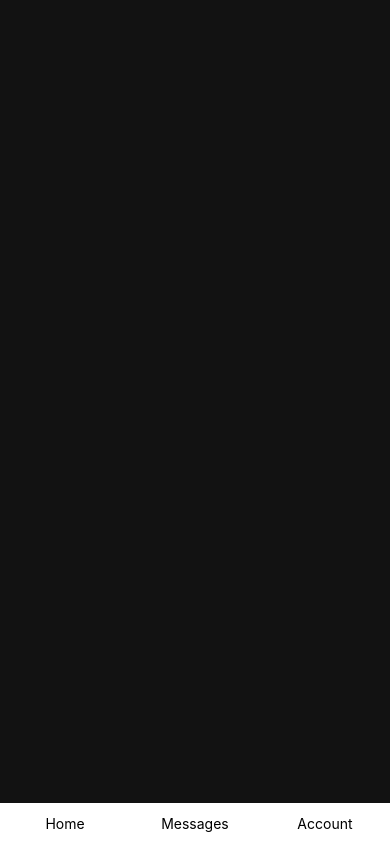
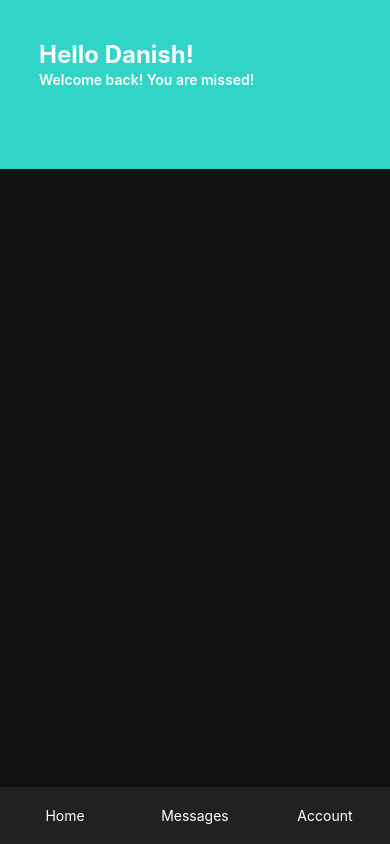
Before and after one commit to qryskalyst20/IIUM-Student-Services, a React Native app: screen /HomeScreen in a window 390 px wide. Built offline with nearby package versions, Linux system fonts and the light colour scheme.

Commit message:
added navigationbar

```diff
--- a/src/components/SearchBar/NavigationBar/NavigationBar.js
+++ b/src/components/SearchBar/NavigationBar/NavigationBar.js
@@ -3,21 +3,21 @@ import { View, Text, TouchableOpacity, StyleSheet } from "react-native";
 
 const NavigationBar = () => {
   return (
-    <View className="bg-white w-screen py-3 flex flex-row">
+    <View className="bg-[#212121] w-screen py-5 drop-shadow-2xl flex flex-row">
       <TouchableOpacity className="basis-1/3 items-center">
         <View>
-          <Text>Home</Text>
+          <Text className="text-white">Home</Text>
         </View>
       </TouchableOpacity>
 
       <TouchableOpacity className="basis-1/3 items-center">
         <View>
-          <Text>Messages</Text>
+          <Text className="text-white">Messages</Text>
         </View>
       </TouchableOpacity>
       <TouchableOpacity className="basis-1/3 items-center">
         <View>
-          <Text>Account</Text>
+          <Text className="text-white">Account</Text>
         </View>
       </TouchableOpacity>
     </View>
--- a/src/screens/HomeScreen/HomeScreen.js
+++ b/src/screens/HomeScreen/HomeScreen.js
@@ -1,5 +1,5 @@
 import React from "react";
-import { SafeAreaView, View } from "react-native";
+import { SafeAreaView, View, Text } from "react-native";
 // import SearchBar from "../../components/SearchBar";
 import NavigationBar from "../../components/SearchBar/NavigationBar";
 
@@ -7,7 +7,14 @@ const HomeScreen = () => {
   return (
     <SafeAreaView className="flex-1 items-center bg-[#121212]">
       {/* <SearchBar placeholder={"Search"} /> */}
-
+      <View className="bg-[#30D5C8] w-screen h-[20%] flex">
+        <View className="m-[10%]">
+          <Text className="text-white text-2xl font-bold">Hello Danish!</Text>
+          <Text className="text-white font-semibold">
+            Welcome back! You are missed!
+          </Text>
+        </View>
+      </View>
       <View className="absolute bottom-0">
         <NavigationBar />
       </View>
```
